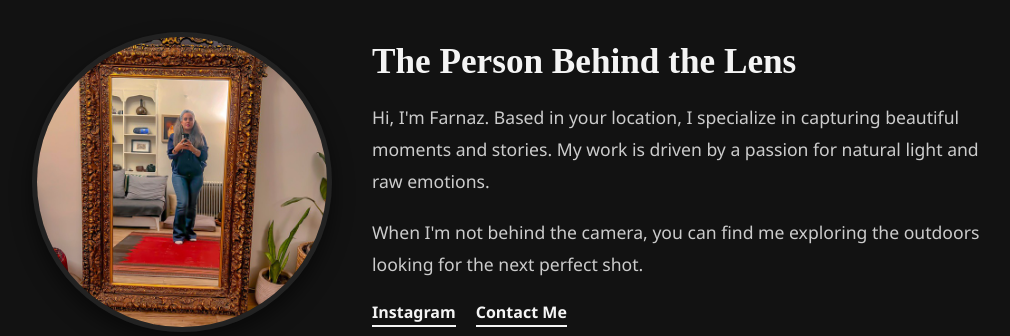
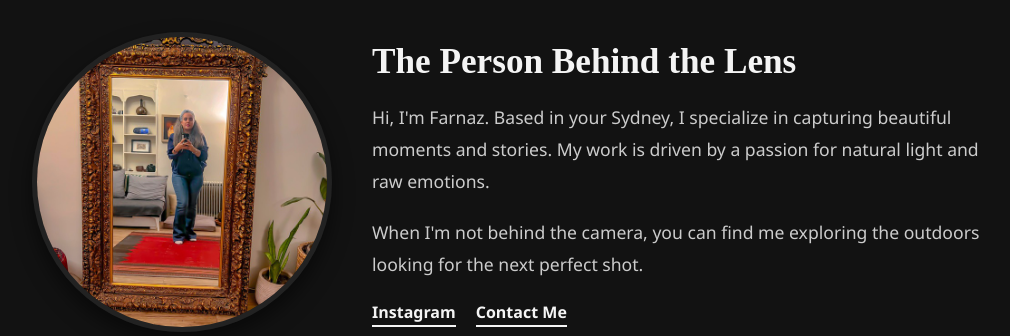
Before and after one commit to HO33ein177/portfolio, a Flask app: page / in a window 1280 px wide. Shown: the part 1186-1522 px from the top of the page, without its empty margins (122-1132 px from the left). Run offline with Flask 3, Linux system fonts and the light colour scheme; parts of the project's set-up code (start-up, migrations or seed data) failed here and were passed over.

Commit message:
info fixed

```diff
--- a/templates/index.html
+++ b/templates/index.html
@@ -1094,14 +1094,14 @@
                     <div class="about-content" style="flex: 1; min-width: 300px;">
                         <h2>The Person Behind the Lens</h2>
                         <p>
-                            Hi, I'm Farnaz. Based in your location, I specialize in capturing beautiful moments and stories.
+                            Hi, I'm Farnaz. Based in your Sydney, I specialize in capturing beautiful moments and stories.
                             My work is driven by a passion for natural light and raw emotions.
                         </p>
                         <p>
                             When I'm not behind the camera, you can find me exploring the outdoors looking for the next perfect shot.
                         </p>
                         <div class="about-socials">
-                            <a href="#" target="_blank" class="social-link">Instagram</a>
+                            <a href="https://www.instagram.com/farnazkalani?igsh=MXh1MmRhNHc5M3M0Yg==" target="_blank" class="social-link">Instagram</a>
                             <a href="#" class="social-link">Contact Me</a>
                         </div>
                     </div>
```
